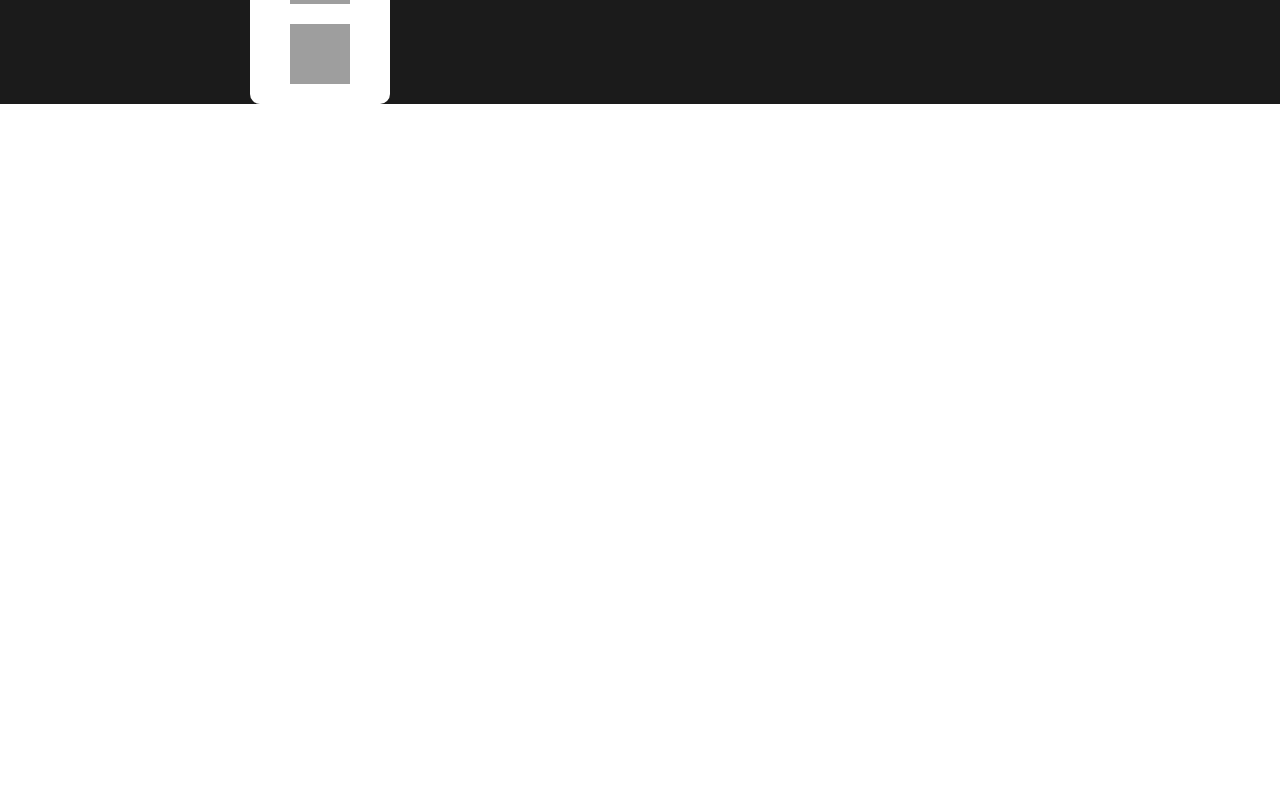
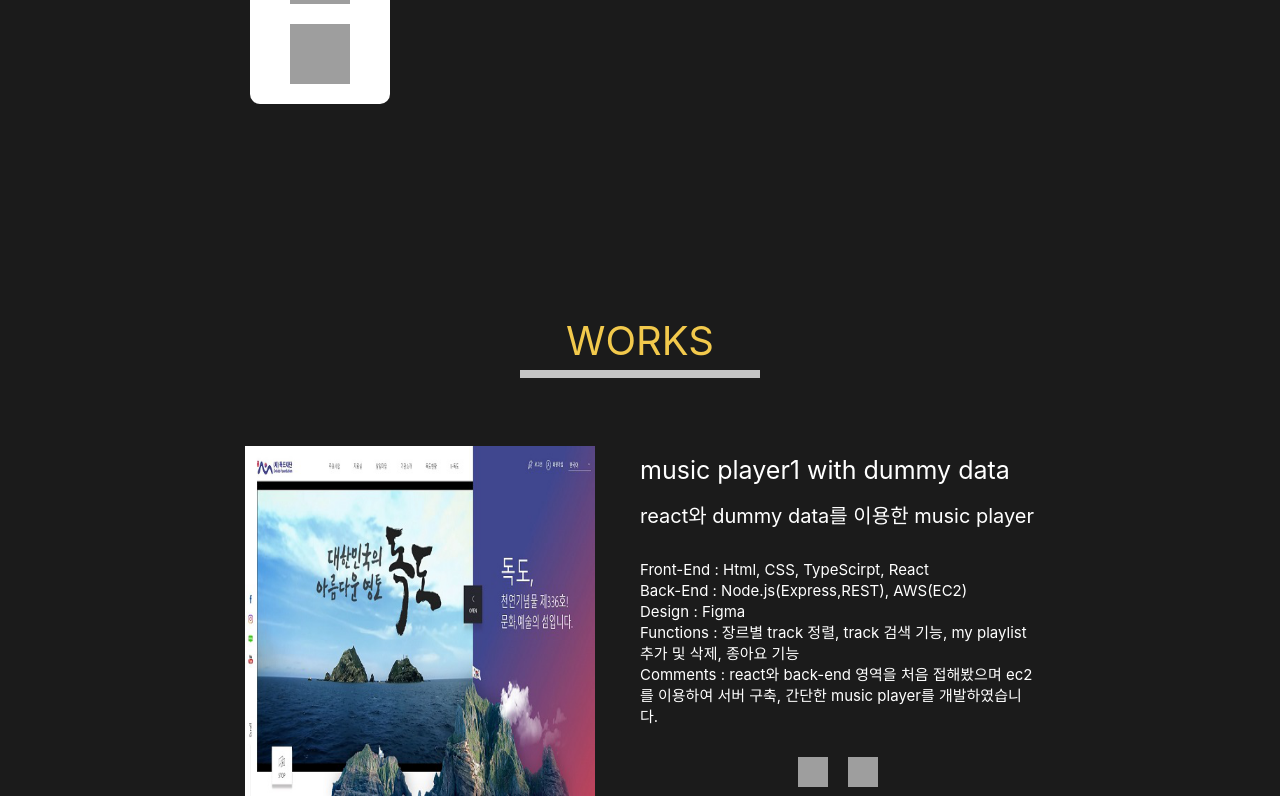
Before and after one commit to peter-coco/portfolio_new, a React (Create React App) app: page / in a window 1280 px wide. Shown: the part 2027-2827 px from the top of the page. Before the commit the page ends 2131 px from the top, so only its background shows below. Built offline with nearby package versions, Linux system fonts and the light colour scheme; grey boxes are pictures that could not be loaded.

Commit message:
css : WORKS

```diff
--- a/src/components/Main/MainWorks.tsx
+++ b/src/components/Main/MainWorks.tsx
@@ -1,9 +1,46 @@
 import React, { useEffect } from "react";
 import styled from "styled-components";
+import MainWorksList from "./MainWroksList";
 
-const MainWorksWrap = styled.div``;
+const MainWorksWrap = styled.div`
+  width: 100%;
+  max-width: 830px;
+  margin: 0px auto;
+  margin-top: 208px;
+  display: flex;
+  flex-direction: column;
+  justify-content: center;
+  align-items: center;
+`;
+const MainWorksTitleWrap = styled.div`
+  width: 240px;
+  height: 70px;
+  display: flex;
+  flex-direction: column;
+  gap: 5px;
+  align-items: center;
+  justify-content: center;
+  margin-bottom: 64px;
+`;
+const MainWorksTitle = styled.div`
+  color: #f2c94c;
+  font-size: 40px;
+`;
+const MainWorksTitleBar = styled.div`
+  width: 100%;
+  height: 8px;
+  background-color: #c4c4c4;
+`;
 
 const MainWorks = () => {
-  return <MainWorksWrap></MainWorksWrap>;
+  return (
+    <MainWorksWrap>
+      <MainWorksTitleWrap>
+        <MainWorksTitle>WORKS</MainWorksTitle>
+        <MainWorksTitleBar />
+      </MainWorksTitleWrap>
+      <MainWorksList />
+    </MainWorksWrap>
+  );
 };
 export default MainWorks;
--- /dev/null
+++ b/src/components/Main/MainWroksList.tsx
@@ -0,0 +1,109 @@
+import React, { useEffect } from "react";
+import styled from "styled-components";
+
+import project1 from "../../image/projects3.png";
+
+const MainWorksListWrap = styled.div`
+  width: 100%;
+  padding: 0 20px;
+  box-sizing: border-box;
+  display: flex;
+  justify-content: center;
+  align-items: center;
+  gap: 20px;
+`;
+const WorksList = styled.div`
+  display: grid;
+  grid-template-columns: 1fr 1fr;
+`;
+const WorkImages = styled.div`
+  width: 350px;
+  height: 350px;
+`;
+const WorkImage = styled.img`
+  width: 100%;
+  height: 100%;
+`;
+const WorkText = styled.div`
+  color: white;
+  display: flex;
+  flex-direction: column;
+  justify-content: center;
+`;
+const WorkTitle = styled.div`
+  font-size: 25px;
+  margin-bottom: 15px;
+`;
+const WorkSummary = styled.div`
+  font-size: 20px;
+  margin-bottom: 30px;
+`;
+const WorkSubscription = styled.div`
+  font-size: 15px;
+  margin-bottom: 30px;
+  line-height: 140%;
+`;
+const WorkLinks = styled.div`
+  display: flex;
+  gap: 20px;
+  justify-content: center;
+  align-items: center;
+`;
+const WorkLinkGithub = styled.img`
+  width: 100%;
+  height: 100%;
+`;
+const WorkLinkDemo = styled.img`
+  width: 100%;
+  height: 100%;
+`;
+const WorkLink = styled.a`
+  width: 30px;
+  height: 30px;
+`;
+
+const MainWorksList = () => {
+  return (
+    <MainWorksListWrap>
+      <WorksList>
+        <WorkImages>
+          <WorkImage src={project1} />
+        </WorkImages>
+        <WorkText>
+          <WorkTitle>music player1 with dummy data</WorkTitle>
+          <WorkSummary>react와 dummy data를 이용한 music player</WorkSummary>
+          <WorkSubscription>
+            Front-End : Html, CSS, TypeScirpt, React
+            <br />
+            Back-End : Node.js(Express,REST), AWS(EC2)
+            <br />
+            Design : Figma
+            <br />
+            Functions : 장르별 track 정렬, track 검색 기능, my playlist 추가 및
+            삭제, 종아요 기능
+            <br />
+            Comments : react와 back-end 영역을 처음 접해봤으며 ec2를 이용하여
+            서버 구축, 간단한 music player를 개발하였습니다.
+          </WorkSubscription>
+          <WorkLinks>
+            <WorkLink
+              href="https://www.notion.so/PETER-resume-0ce4a691a0ab4e279341ca0520d0327e"
+              target="_blank"
+              title="Notion Resume"
+            >
+              <WorkLinkGithub src="https://noticon-static.tammolo.com/dgggcrkxq/image/upload/v1567062204/noticon/ttan57gjenhvcrfq10yo.png" />
+            </WorkLink>
+            <WorkLink
+              href="https://www.notion.so/PETER-resume-0ce4a691a0ab4e279341ca0520d0327e"
+              target="_blank"
+              title="Notion Resume"
+            >
+              <WorkLinkDemo src="https://noticon-static.tammolo.com/dgggcrkxq/image/upload/v1577544307/noticon/a7cmr2ibsfyuwcydpvny.png" />
+            </WorkLink>
+          </WorkLinks>
+        </WorkText>
+      </WorksList>
+    </MainWorksListWrap>
+  );
+};
+export default MainWorksList;
```
